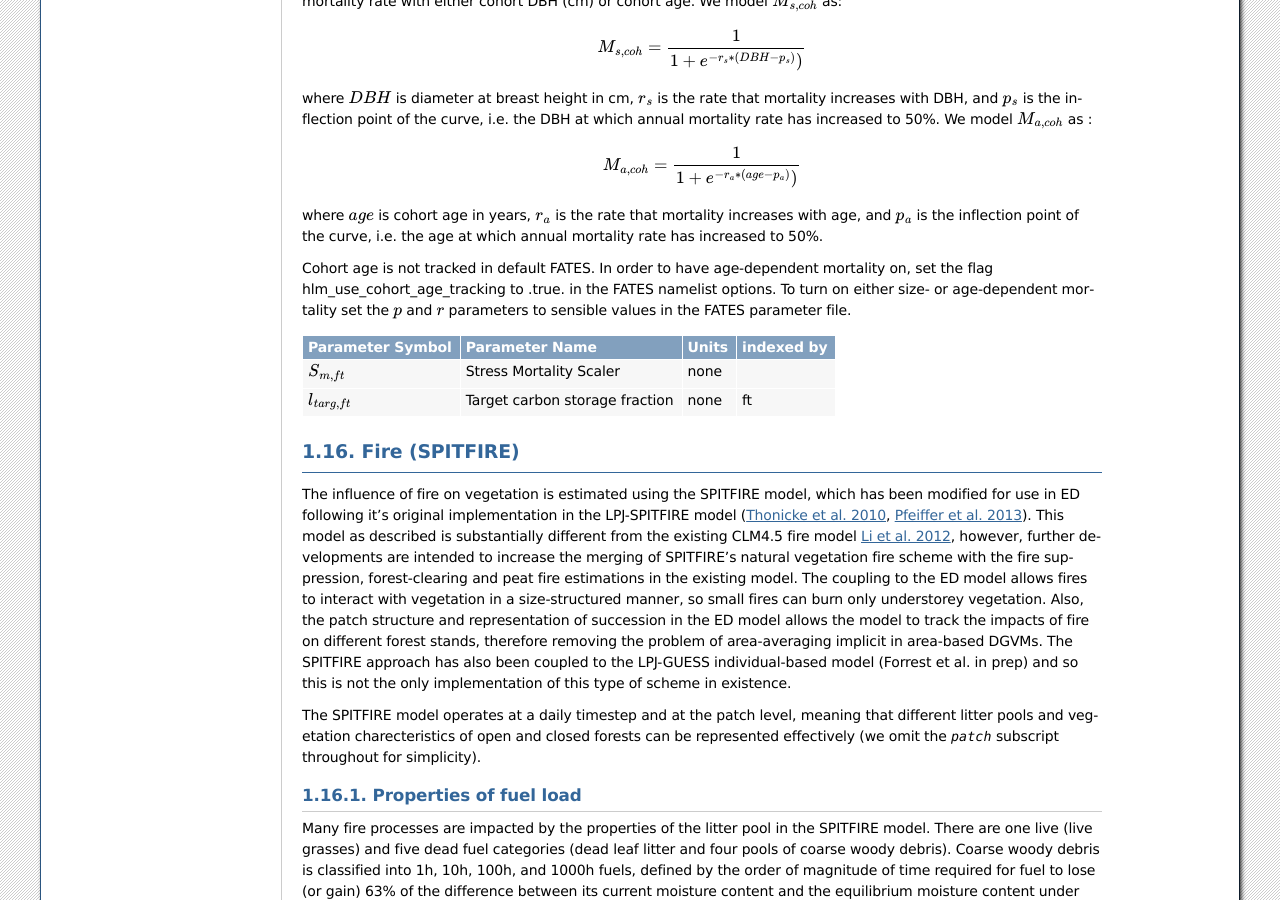
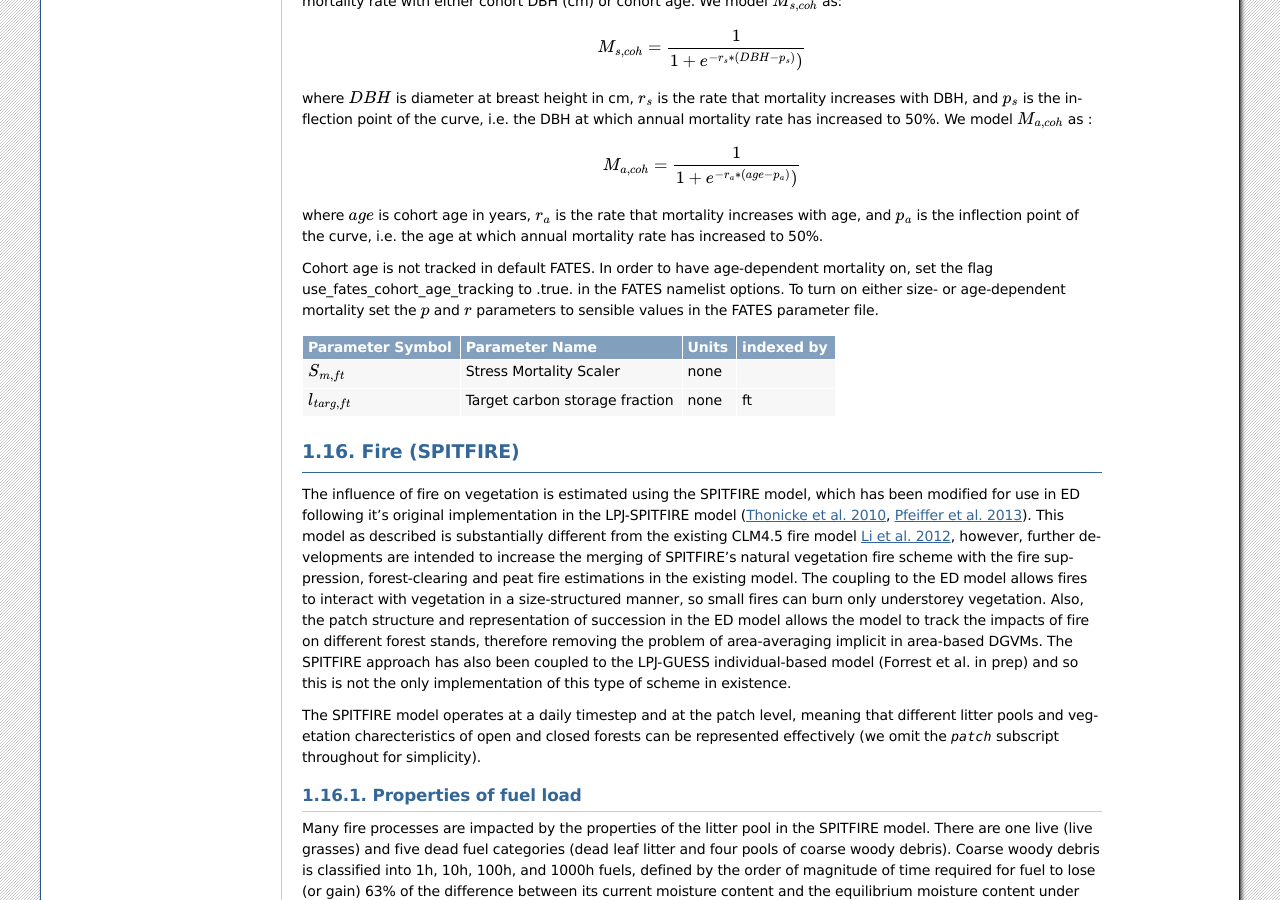
Before and after one commit to NGEET/fates-docs, a Sphinx documentation site: the page built from docs/source/fates_tech_note.rst, in a window 1280 px wide and 900 px high, scrolled down 36842 px. Built offline with Sphinx 7.4.7, drawn with Linux system fonts in a browser that asks for light colours; formulas are drawn with MathJax 3.

Commit message:
[Minor fix to description of fates size and age mortality ]
[Correct the name of the use_fates_cohort_age_tracking flag. ]

Fixes: [NGT-ED Github issue #]

User interface changes?:[No]

Code review: [Names]

Test suite: [suite name, machine, compilers]
Test baseline:
Test namelist changes:
Test answer changes: [bit for bit, roundoff, climate changing]
Test summary:no testing

```diff
--- a/docs/source/fates_tech_note.rst
+++ b/docs/source/fates_tech_note.rst
@@ -2728,7 +2728,7 @@ where :math:`DBH` is diameter at breast height in cm, :math:`r_s` is the rate th
 
 where :math:`age` is cohort age in years, :math:`r_a` is the rate that mortality increases with age, and :math:`p_a` is the inflection point of the curve, i.e. the age at which annual mortality rate has increased to 50%.
 
-Cohort age is not tracked in default FATES. In order to have age-dependent mortality on, set the flag hlm_use_cohort_age_tracking to .true. in the FATES namelist options. To turn on either size- or age-dependent mortality set the :math:`p` and :math:`r` parameters to sensible values in the FATES parameter file.
+Cohort age is not tracked in default FATES. In order to have age-dependent mortality on, set the flag use_fates_cohort_age_tracking to .true. in the FATES namelist options. To turn on either size- or age-dependent mortality set the :math:`p` and :math:`r` parameters to sensible values in the FATES parameter file.
 
 
 .. raw:: latex
```
